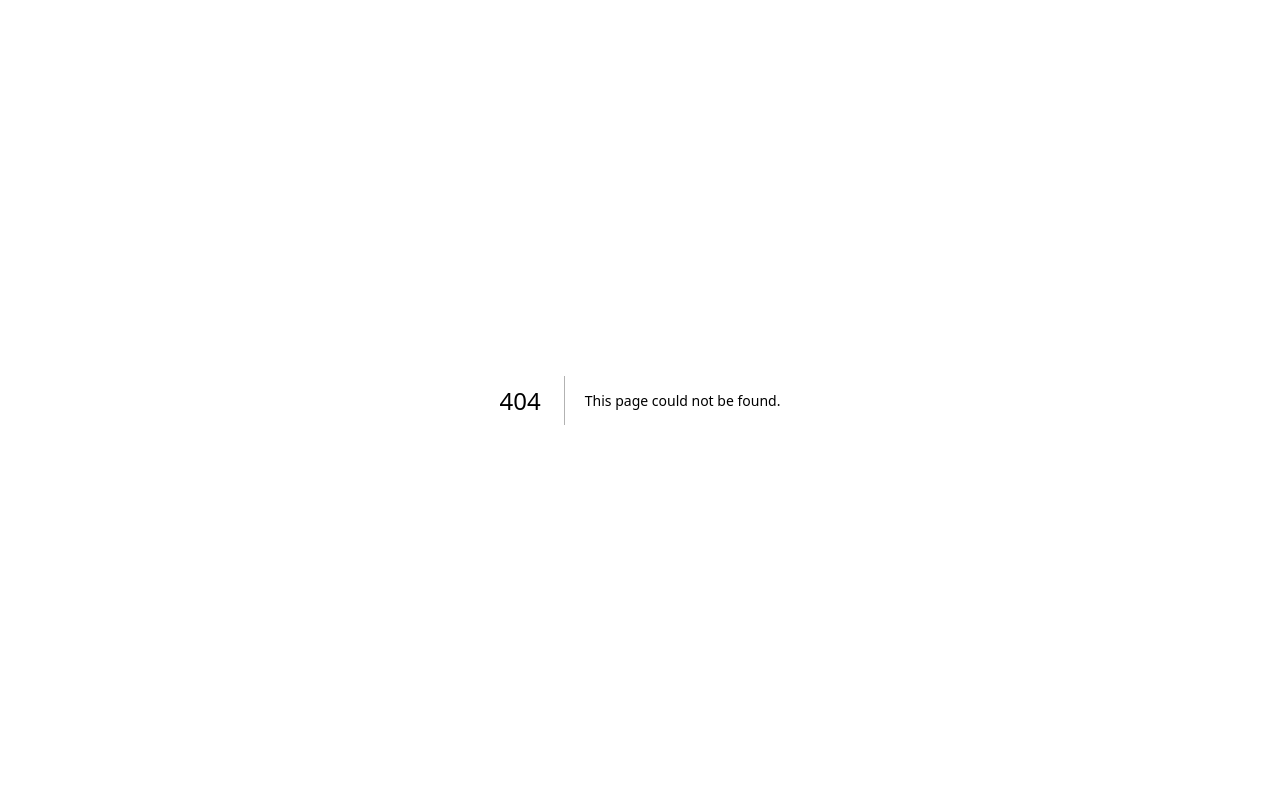
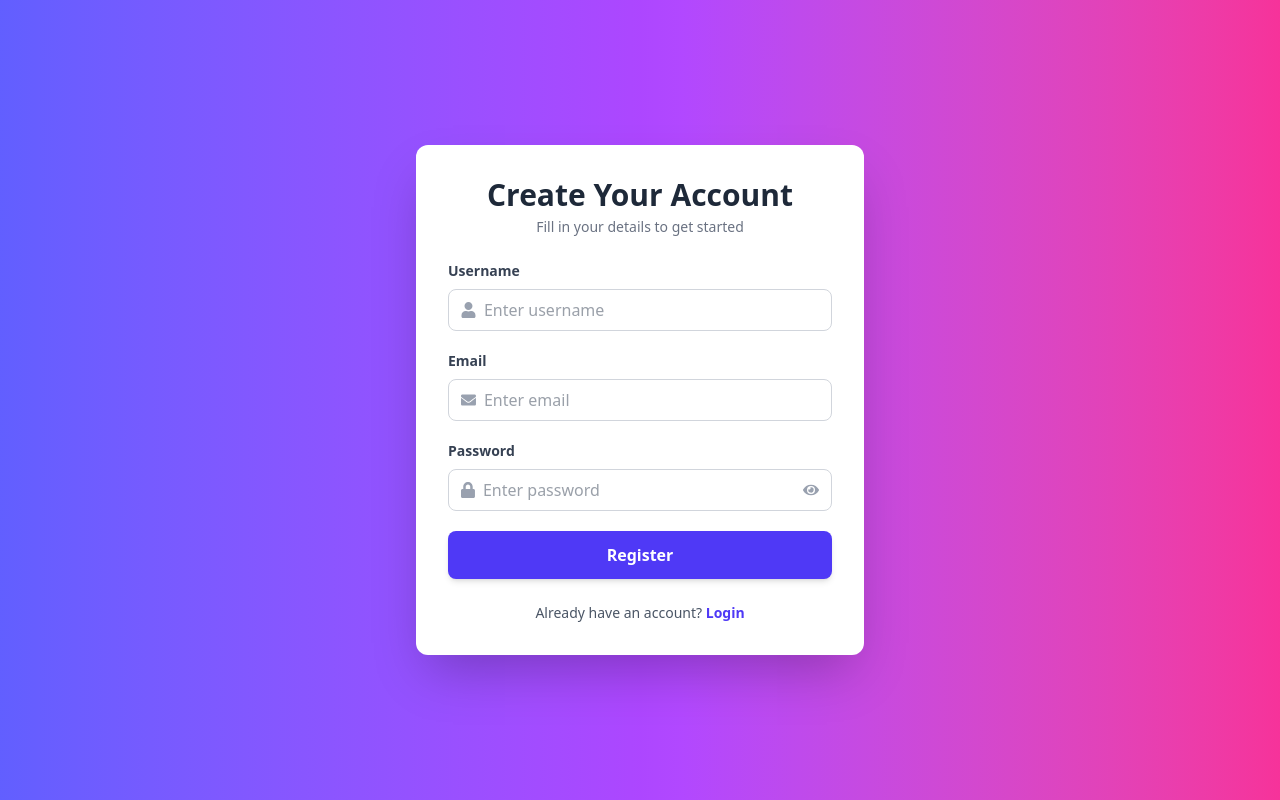
Before and after one commit to Muhammad-Kashif-Soft-Eng/ecommerse-frontend, a Next.js app: page /register in a window 1280 px wide. Before the commit this address had no page. Built offline with nearby package versions, Linux system fonts and the light colour scheme.

Commit message:
Register Page is added

```diff
--- /dev/null
+++ b/src/app/(auth)/register/page.jsx
@@ -0,0 +1,209 @@
+"use client";
+import axios from "axios";
+import { useState } from "react";
+import { useForm } from "react-hook-form";
+import {
+    FaUser,
+    FaEnvelope,
+    FaLock,
+    FaExclamationCircle,
+    FaCheckCircle,
+    FaEye,
+    FaEyeSlash,
+} from "react-icons/fa";
+
+const API_URL = "http://localhost:5000/api";
+// const API_URL = process.env.ECOMMERSE_BACKEND_URL || "http://localhost:5000/api";
+
+export default function RegisterPage() {
+    const [showPassword, setShowPassword] = useState(false);
+    const [success, setSuccess] = useState(false);
+    const [serverError, setServerError] = useState("");
+
+    const {
+        register,
+        handleSubmit,
+        setError, // lets us manually attach a backend error to a specific field
+        formState: { errors, isSubmitting },
+        reset,
+    } = useForm({ mode: "onBlur" });
+
+    const onSubmit = async (formData) => {
+        setServerError("");
+        setSuccess(false);
+
+        try {
+            // If this line doesn't throw, the request succeeded (2xx response)
+            await axios.post(`${API_URL}/auth/register`, formData);
+            setSuccess(true);
+
+            reset();
+
+        } catch (err) {
+            // axios puts the failed response here, NOT in the try block
+            const status = err.response?.status;
+            const message = err.response?.data?.message;
+
+            if (status === 409) {
+                // email already exists -> attach error to the email field
+                setError("email", {
+                    type: "manual",
+                    message: message || "User with this email already exists.",
+                });
+            } else if (status === 400) {
+                // missing fields
+                setServerError(message || "Please fill in all fields.");
+            } else if (status) {
+                // any other error the server responded with (500, etc.)
+                setServerError(message || "Something went wrong. Please try again.");
+            } else {
+                // no err.response at all = request never reached the server
+                setServerError("Could not connect to the server. Please try again.");
+            }
+        }
+    };
+
+    // Small helper so we don't repeat the same className logic 3 times
+    const fieldWrapperClass = (hasError) =>
+        `flex items-center border rounded-lg px-3 py-2 transition-colors ${hasError
+            ? "border-red-400 bg-red-50 focus-within:ring-2 focus-within:ring-red-300"
+            : "border-gray-300 focus-within:ring-2 focus-within:ring-indigo-400"
+        }`;
+
+    return (
+        <div className="min-h-screen flex items-center justify-center bg-gradient-to-r from-indigo-500 via-purple-500 to-pink-500 p-6">
+            <div className="w-full max-w-md bg-white rounded-xl shadow-2xl p-8">
+                <h2 className="text-3xl font-bold text-center text-gray-800 mb-1">
+                    Create Your Account
+                </h2>
+                <p className="text-center text-sm text-gray-500 mb-6">
+                    Fill in your details to get started
+                </p>
+
+                {/* Success message */}
+                {success && (
+                    <div className="mb-5 flex items-start gap-2 bg-green-50 border border-green-200 text-green-700 rounded-lg px-3 py-2.5">
+                        <FaCheckCircle className="mt-0.5 shrink-0" />
+                        <p className="text-sm">Account created successfully! You can now log in.</p>
+                    </div>
+                )}
+
+                {/* General server error message (not tied to a single field) */}
+                {serverError && (
+                    <div className="mb-5 flex items-start gap-2 bg-red-50 border border-red-200 text-red-700 rounded-lg px-3 py-2.5">
+                        <FaExclamationCircle className="mt-0.5 shrink-0" />
+                        <p className="text-sm">{serverError}</p>
+                    </div>
+                )}
+
+                <form onSubmit={handleSubmit(onSubmit)} className="space-y-5" noValidate>
+                    {/* Username */}
+                    <div>
+                        <label htmlFor="username" className="block text-sm font-semibold text-gray-700 mb-2">
+                            Username
+                        </label>
+                        <div className={fieldWrapperClass(errors.username)}>
+                            <FaUser className={`mr-2 ${errors.username ? "text-red-400" : "text-gray-400"}`} />
+                            <input
+                                id="username"
+                                type="text"
+                                placeholder="Enter username"
+                                {...register("username", {
+                                    required: "Username is required",
+                                    minLength: { value: 3, message: "Username must be at least 3 characters" },
+                                    maxLength: { value: 30, message: "Username must be under 30 characters" },
+                                })}
+                                className="w-full outline-none text-gray-700 bg-transparent"
+                            />
+                        </div>
+                        {errors.username && (
+                            <p className="flex items-center gap-1 text-red-500 text-xs mt-1.5">
+                                <FaExclamationCircle className="shrink-0" />
+                                {errors.username.message}
+                            </p>
+                        )}
+                    </div>
+
+                    {/* Email */}
+                    <div>
+                        <label htmlFor="email" className="block text-sm font-semibold text-gray-700 mb-2">
+                            Email
+                        </label>
+                        <div className={fieldWrapperClass(errors.email)}>
+                            <FaEnvelope className={`mr-2 ${errors.email ? "text-red-400" : "text-gray-400"}`} />
+                            <input
+                                id="email"
+                                type="email"
+                                placeholder="Enter email"
+                                {...register("email", {
+                                    required: "Email is required",
+                                    pattern: {
+                                        value: /^\S+@\S+\.\S+$/, // same pattern as the backend schema
+                                        message: "Please enter a valid email",
+                                    },
+                                })}
+                                className="w-full outline-none text-gray-700 bg-transparent"
+                            />
+                        </div>
+                        {errors.email && (
+                            <p className="flex items-center gap-1 text-red-500 text-xs mt-1.5">
+                                <FaExclamationCircle className="shrink-0" />
+                                {errors.email.message}
+                            </p>
+                        )}
+                    </div>
+
+                    {/* Password */}
+                    <div>
+                        <label htmlFor="password" className="block text-sm font-semibold text-gray-700 mb-2">
+                            Password
+                        </label>
+                        <div className={fieldWrapperClass(errors.password)}>
+                            <FaLock className={`mr-2 ${errors.password ? "text-red-400" : "text-gray-400"}`} />
+                            <input
+                                id="password"
+                                type={showPassword ? "text" : "password"}
+                                placeholder="Enter password"
+                                {...register("password", {
+                                    required: "Password is required",
+                                    minLength: { value: 8, message: "Password must be at least 8 characters" }, // matches backend
+                                })}
+                                className="w-full outline-none text-gray-700 bg-transparent"
+                            />
+                            <button
+                                type="button"
+                                onClick={() => setShowPassword((s) => !s)}
+                                className="ml-2 text-gray-400 hover:text-gray-600 shrink-0"
+                                tabIndex={-1}
+                            >
+                                {showPassword ? <FaEyeSlash /> : <FaEye />}
+                            </button>
+                        </div>
+                        {errors.password && (
+                            <p className="flex items-center gap-1 text-red-500 text-xs mt-1.5">
+                                <FaExclamationCircle className="shrink-0" />
+                                {errors.password.message}
+                            </p>
+                        )}
+                    </div>
+
+                    {/* Submit button */}
+                    <button
+                        type="submit"
+                        disabled={isSubmitting}
+                        className="w-full cursor-pointer bg-indigo-600 hover:bg-indigo-700 disabled:bg-indigo-400 disabled:cursor-not-allowed text-white font-semibold py-3 rounded-lg shadow-md transition duration-300"
+                    >
+                        {isSubmitting ? "Creating account..." : "Register"}
+                    </button>
+                </form>
+
+                <p className="text-center text-sm text-gray-600 mt-6">
+                    Already have an account?{" "}
+                    <a href="/login" className="text-indigo-600 font-semibold hover:underline">
+                        Login
+                    </a>
+                </p>
+            </div>
+        </div>
+    );
+}
```
